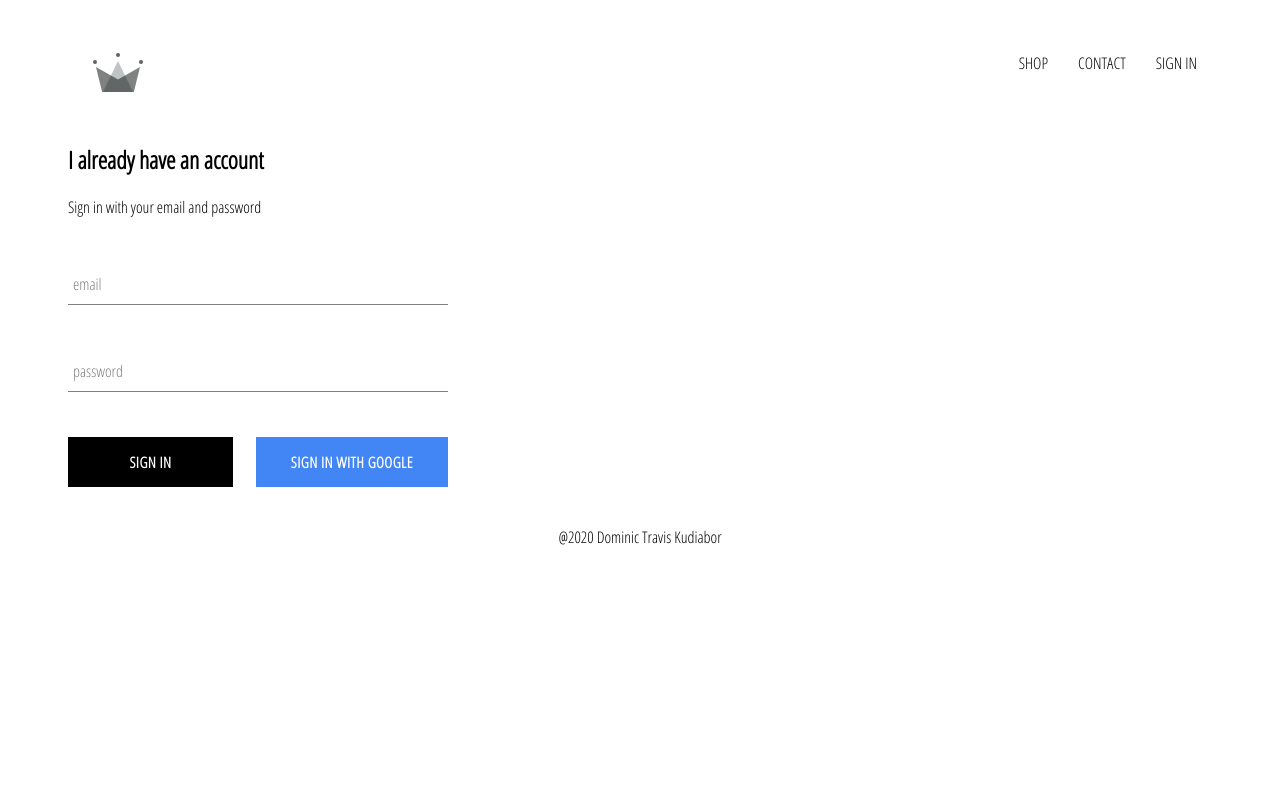
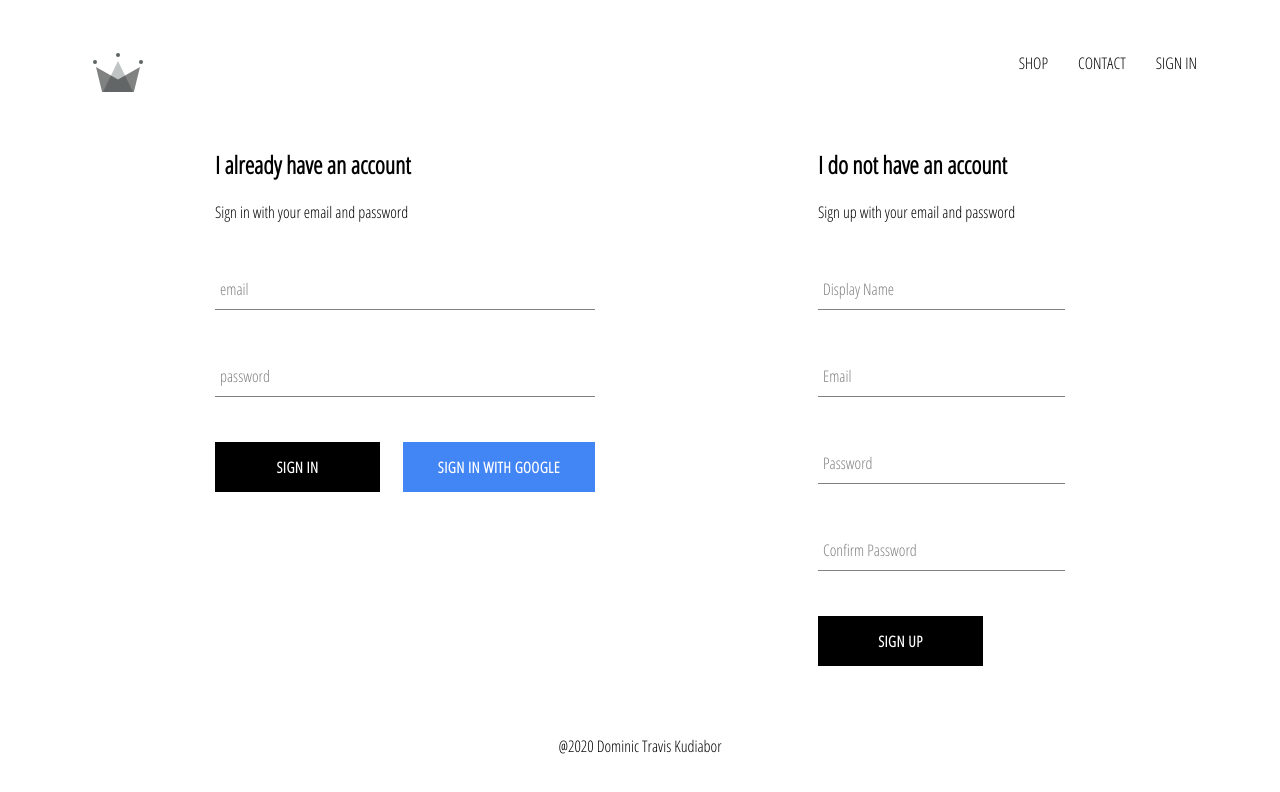
Before and after one commit to dominickudiabor/ecommerce-store, a React (Create React App) app: page /sign-in in a window 1280 px wide. Shown: the top 792 px of the page. Built offline with nearby package versions, Linux system fonts and the light colour scheme; no server answers.

Commit message:
implemented firebase utils, included ability to store authenticated user into the firestore database

```diff
--- a/src/App.js
+++ b/src/App.js
@@ -33,6 +33,9 @@
               ...snapShot.data()
             }
           });
+
+
+    console.log(this.state);
         });
 
       }
@@ -46,7 +49,6 @@
   }
 
   render() {
-
 
     return (
       <div>
--- /dev/null
+++ b/src/components/sign-up/sign-up.component.jsx
@@ -0,0 +1,104 @@
+import React, { Component } from "react";
+import FormInput from "../form-input/form-input.component";
+import CustomButton from "../custom-button/custom-button.component";
+
+import { auth, createUserProfileDocument } from "../../firebase/firebase.utils";
+
+import "./sign-up.styles.scss";
+
+class SignUp extends Component {
+  constructor() {
+    super();
+    this.state = {
+      displayName: "",
+      email: "",
+      password: "",
+      confirmPassword: ""
+    };
+  }
+
+  handleSubmit = async event => {
+    event.preventDefault();
+    const { displayName, email, password, confirmPassword } = this.state;
+    if (password !== confirmPassword) {
+      alert("passwords don't match");
+      return;
+    }
+
+    try {
+      const { user } = await auth.createUserWithEmailAndPassword(
+        email,
+        password
+      );
+
+      await createUserProfileDocument(user, { displayName });
+      this.setState({
+        displayName: "",
+        email: "",
+        password: "",
+        confirmPassword: ""
+      });
+    } catch (error) {
+      console.log("Error in application", error);
+    }
+  };
+
+
+  handleChange = (event) => {
+const {name,value} = event.target;
+this.setState({[name]: value});
+
+  }
+
+  render() {
+
+    const { displayName, email, password, confirmPassword } = this.state;
+
+    return (
+      <div className="signUp">
+        <h2 className="title"> I do not have an account</h2>
+        <span>Sign up with your email and password</span>
+        <form className="sign-up-form" onSubmit={this.handleSubmit}>
+          <FormInput
+            type="text"
+            name="displayName"
+            value={displayName}
+            onChange={this.handleChange}
+            label="Display Name"
+            required
+          />
+
+          <FormInput
+            type="email"
+            name="email"
+            value={email}
+            onChange={this.handleChange}
+            label="Email"
+            required
+          />
+
+          <FormInput
+            type="password"
+            name="password"
+            value={password}
+            onChange={this.handleChange}
+            label="Password"
+            required
+          />
+
+          <FormInput
+            type="password"
+            name="confirmPassword"
+            value={confirmPassword}
+            onChange={this.handleChange}
+            label="Confirm Password"
+            required
+          />
+          <CustomButton type="submit">SIGN UP</CustomButton>
+        </form>
+      </div>
+    );
+  }
+}
+
+export default SignUp;
--- /dev/null
+++ b/src/components/sign-up/sign-up.styles.scss
@@ -0,0 +1,9 @@
+.sign-up {
+    display: flex;
+    flex-direction: column;
+    width: 380px;
+
+    .title {
+        margin: 10px 0;
+    }
+}
--- a/src/pages/sign-in and sign-up/sign-in and sign-up.component.jsx
+++ b/src/pages/sign-in and sign-up/sign-in and sign-up.component.jsx
@@ -1,11 +1,13 @@
 import React  from 'react';
 import SignIn from '../../components/sign-in/sign-in.component'
+import SignUp from '../../components/sign-up/sign-up.component'
 import './sign-in and sign-up.styles.scss';
 
 
 const  SignInAndSignUpPage = () => (
     <div className = 'sign-in-and-sign-up'>
 <SignIn/>
+<SignUp/>
     </div>
 )
 
--- a/src/pages/sign-in and sign-up/sign-in and sign-up.styles.scss
+++ b/src/pages/sign-in and sign-up/sign-in and sign-up.styles.scss
@@ -0,0 +1,6 @@
+.sign-in-and-sign-up {
+    width: 850px;
+    display: flex;
+    justify-content: space-between;
+    margin: 30px auto;
+}
```
Also changed, not shown: 1 other file (tests, documents, lock files or other folders).
